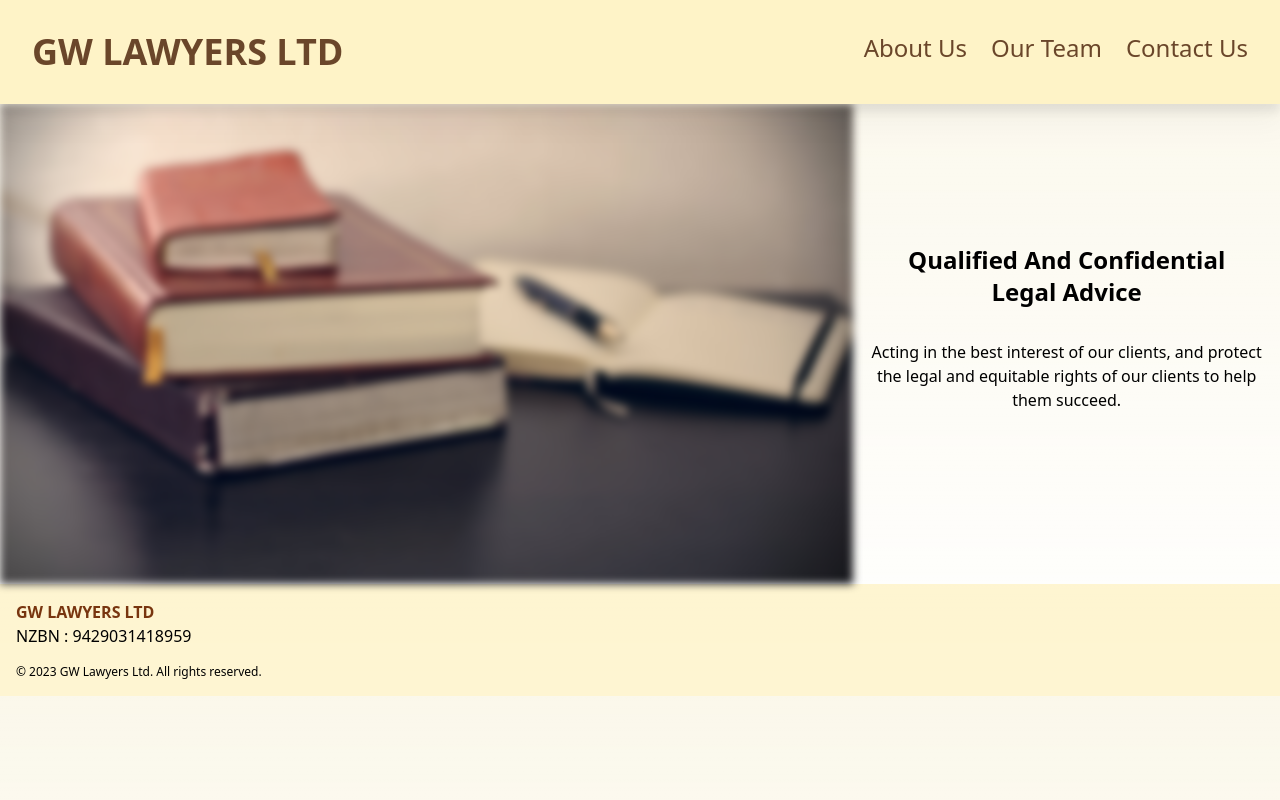
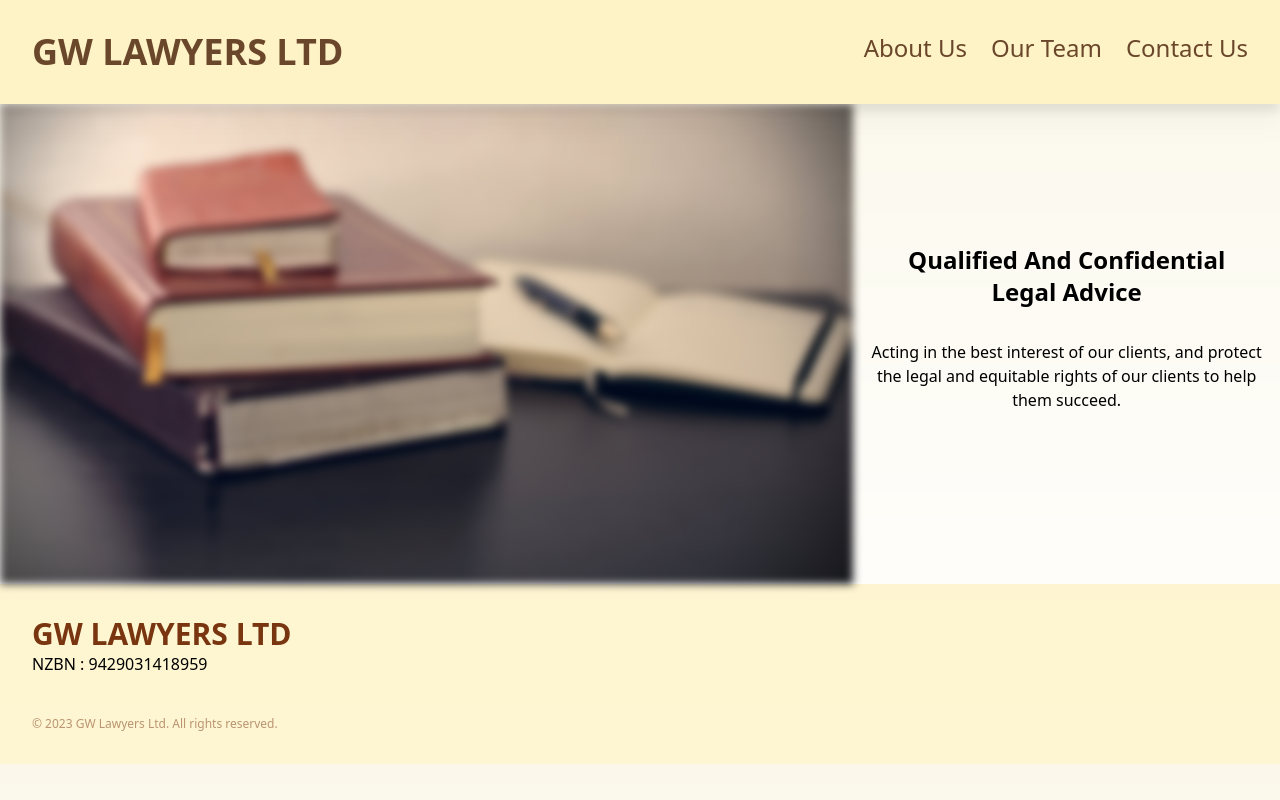
Before and after one commit to ian-jl-chua/gw-lawyers-ltd, a Next.js app: page / in a window 1280 px wide. Built offline with nearby package versions, Linux system fonts and the light colour scheme.

Commit message:
footer is done for now

```diff
--- a/src/app/components/Footer.tsx
+++ b/src/app/components/Footer.tsx
@@ -3,17 +3,17 @@ import Link from 'next/link'
 export default function Footer() {
   const thisYear = new Date()
   return (
-    <footer className="p-4 bg-amber-100/80 dark:bg-stone-950">
-      <div className="grid pb-4">
+    <footer className="p-4 bg-amber-100/80 dark:bg-stone-900 md:p-8">
+      <div className="block pb-10">
         <div>
-          <Link className="font-bold text-amber-900 dark:text-amber-100" href="/">
+          <Link className="text-3xl font-bold text-amber-900 dark:text-amber-100" href="/">
             GW LAWYERS LTD
           </Link>
           <p>NZBN &#58; 9429031418959</p>
         </div>
         <div></div>
       </div>
-      <p className="text-xs dark:text-amber-100/60">
+      <p className="text-xs text-amber-900/50 dark:text-amber-100/50">
         &copy; {thisYear.getFullYear()} GW Lawyers Ltd. All rights reserved.
       </p>
     </footer>
```
